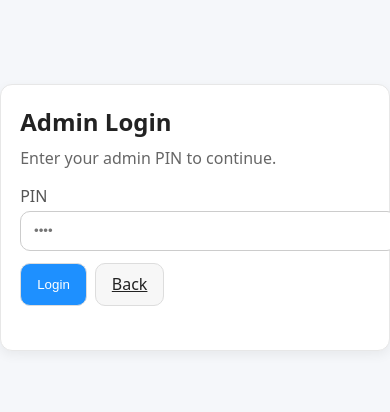
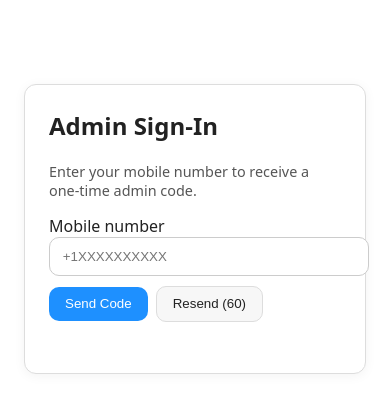
Before and after one commit to pricefarmtrucking-pixel/CargillVirtualLine81825, a website: page public/Admin-login.html in a window 390 px wide. Drawn offline with Linux system fonts and the light colour scheme.

Commit message:
Update Admin-login.html

```diff
--- a/public/Admin-login.html
+++ b/public/Admin-login.html
@@ -1,55 +1,89 @@
 <!doctype html>
-<html lang="en">
+<html>
 <head>
   <meta charset="utf-8"/>
   <meta name="viewport" content="width=device-width, initial-scale=1"/>
-  <title>Admin Login — Cargill Soybean</title>
+  <title>Admin Login — Cargill Soybean Virtual Line</title>
   <style>
-    :root{font-family:system-ui,-apple-system,Segoe UI,Roboto,Helvetica,Arial,sans-serif;color:#222}
-    body{background:#f5f7fa;margin:0}
-    .wrap{max-width:420px;margin:10vh auto;background:#fff;border:1px solid #e7e7e7;border-radius:12px;box-shadow:0 4px 12px rgba(0,0,0,.06);padding:1.2rem}
-    h2{margin:0 0 .6rem}
-    label{display:block;margin:.5rem 0 .25rem;color:#555}
-    input{width:100%;padding:.7rem .8rem;border:1px solid #ccc;border-radius:10px}
-    .row{display:flex;gap:.5rem;margin-top:.75rem}
-    .btn{border:1px solid #ddd;border-radius:10px;padding:.6rem 1rem;cursor:pointer;background:#1e90ff;color:#fff}
-    .ghost{background:#f7f7f7;color:#222;border-color:#ddd}
-    #msg{min-height:1.2em;margin-top:.5rem;font-size:.9rem}
+    :root { font-family: system-ui, -apple-system, Segoe UI, Roboto, Helvetica, Arial, sans-serif; color:#222; }
+    .container { max-width: 500px; margin: 10vh auto; padding: 0 1rem; }
+    .card { border:1px solid #ddd; border-radius:12px; padding:1.5rem; background:#fff; box-shadow: 0 2px 12px rgba(0,0,0,.05); }
+    h2 { margin-top:0; }
+    .button { padding:.6rem 1rem; border:none; border-radius:10px; cursor:pointer; text-decoration:none; display:inline-block; }
+    .button.primary { background:#1e90ff; color:#fff; }
+    .button.ghost { background:#f7f7f7; color:#222; border:1px solid #ddd; }
+    .input { width:100%; padding:.7rem .8rem; border:1px solid #ccc; border-radius:10px; }
+    .row { display:flex; gap:.5rem; align-items:center; margin-top:.6rem; }
+    .small { font-size:.9rem; color:#555; }
+    #otpMsg { margin-top:.6rem; min-height: 1.2em; }
   </style>
 </head>
 <body>
-  <div class="wrap">
-    <h2>Admin Login</h2>
-    <p style="color:#666;margin-top:0">Enter your admin PIN to continue.</p>
-    <label for="pin">PIN</label>
-    <input id="pin" type="password" placeholder="••••" autocomplete="off"/>
-    <div class="row">
-      <button class="btn" onclick="login()">Login</button>
-      <a class="btn ghost" href="landing.html">Back</a>
+  <div class="container">
+    <div class="card">
+      <h2>Admin Sign-In</h2>
+      <p class="small">Enter your mobile number to receive a one-time admin code.</p>
+
+      <label>Mobile number</label>
+      <input id="phone" class="input" placeholder="+1XXXXXXXXXX" autocomplete="tel"/>
+
+      <div class="row">
+        <button id="btnSend" class="button primary" type="button">Send Code</button>
+        <button id="btnResend" class="button ghost" type="button" disabled>Resend (60)</button>
+      </div>
+
+      <div id="otpMsg" class="small" style="color:#b00020;"></div>
+
+      <div id="codeBox" style="margin-top:1rem; display:none;">
+        <label>Enter 6-digit code</label>
+        <input id="code" maxlength="6" class="input" inputmode="numeric" placeholder="______" style="text-align:center;"/>
+        <button id="btnVerify" class="button primary" style="margin-top:.6rem;" type="button">Verify & Continue</button>
+      </div>
     </div>
-    <div id="msg"></div>
   </div>
 
 <script>
-async function login(){
-  const pin = document.getElementById('pin').value.trim();
-  const msg = document.getElementById('msg');
-  msg.textContent='';
-  try{
-    const r = await fetch('/admin/login', {
-      method:'POST',
-      headers:{'Content-Type':'application/json'},
-      credentials:'include',
-      body: JSON.stringify({ pin })
-    });
-    const j = await r.json().catch(()=>({}));
-    if(!r.ok || j.error){ msg.textContent = j.error || 'Login failed'; msg.style.color='#b00020'; return; }
-    msg.textContent = 'Success! Redirecting…'; msg.style.color='#0a7a28';
-    location.href = 'facility-schedule.html';
-  }catch(e){
-    msg.textContent = e?.message || 'Network error'; msg.style.color='#b00020';
+(function(){
+  const apiBase = '';
+  const $ = id => document.getElementById(id);
+  function setMsg(t, ok=false){ const el=$('otpMsg'); el.textContent=t||''; el.style.color = ok?'#0a7a28':'#b00020'; }
+  function normalizePhone(p){
+    const d = String(p||'').replace(/\D/g,'');
+    if (/^\d{10}$/.test(d)) return '+1'+d;
+    const m = d.match(/^1?(\d{10})$/); return m?'+1'+m[1]:null;
   }
-}
+  function startCooldown(seconds=60){
+    const btn = $('btnResend'); btn.disabled = true; let t=seconds; btn.textContent='Resend ('+t+')';
+    const iv=setInterval(()=>{ t--; btn.textContent= t>0? 'Resend ('+t+')' : 'Resend'; if(t<=0){clearInterval(iv); btn.disabled=false;}},1000);
+  }
+  async function sendOrResend(){
+    setMsg('', true);
+    const phone = normalizePhone($('phone').value.trim());
+    if (!phone) return setMsg('Enter a valid 10-digit US number');
+    try{
+      const r = await fetch(apiBase+'/auth/request-code',{ method:'POST', headers:{'Content-Type':'application/json'}, body:JSON.stringify({ phone, role:"admin" }), credentials:'include' });
+      const j = await r.json().catch(()=>({}));
+      if(!r.ok || j.error) return setMsg('Failed: '+(j.error||r.statusText));
+      setMsg('Code sent! Check your texts.', true);
+      $('codeBox').style.display='block'; $('code').focus(); startCooldown(60);
+    }catch(e){ setMsg('Network error: '+(e?.message||e)); }
+  }
+  async function verify(){
+    const phone = normalizePhone($('phone').value.trim()); const code = $('code').value.trim();
+    if(!phone) return setMsg('Phone missing/invalid');
+    if(!/^\d{6}$/.test(code)) return setMsg('Enter the 6-digit code');
+    try{
+      const r = await fetch(apiBase+'/auth/verify',{ method:'POST', headers:{'Content-Type':'application/json'}, body:JSON.stringify({ phone, code, role:"admin" }), credentials:'include' });
+      const j = await r.json().catch(()=>({}));
+      if(!r.ok || j.error) return setMsg('Verify failed: '+(j.error||r.statusText));
+      setMsg('Verified! Redirecting…', true);
+      location.href='facility-schedule.html';  // ✅ goes to Facility Schedule
+    }catch(e){ setMsg('Network error: '+(e?.message||e)); }
+  }
+  $('btnSend').addEventListener('click', e=>{e.preventDefault(); sendOrResend();});
+  $('btnResend').addEventListener('click', e=>{e.preventDefault(); if(!$('btnResend').disabled) sendOrResend();});
+  $('btnVerify').addEventListener('click', e=>{e.preventDefault(); verify();});
+})();
 </script>
 </body>
 </html>
```
